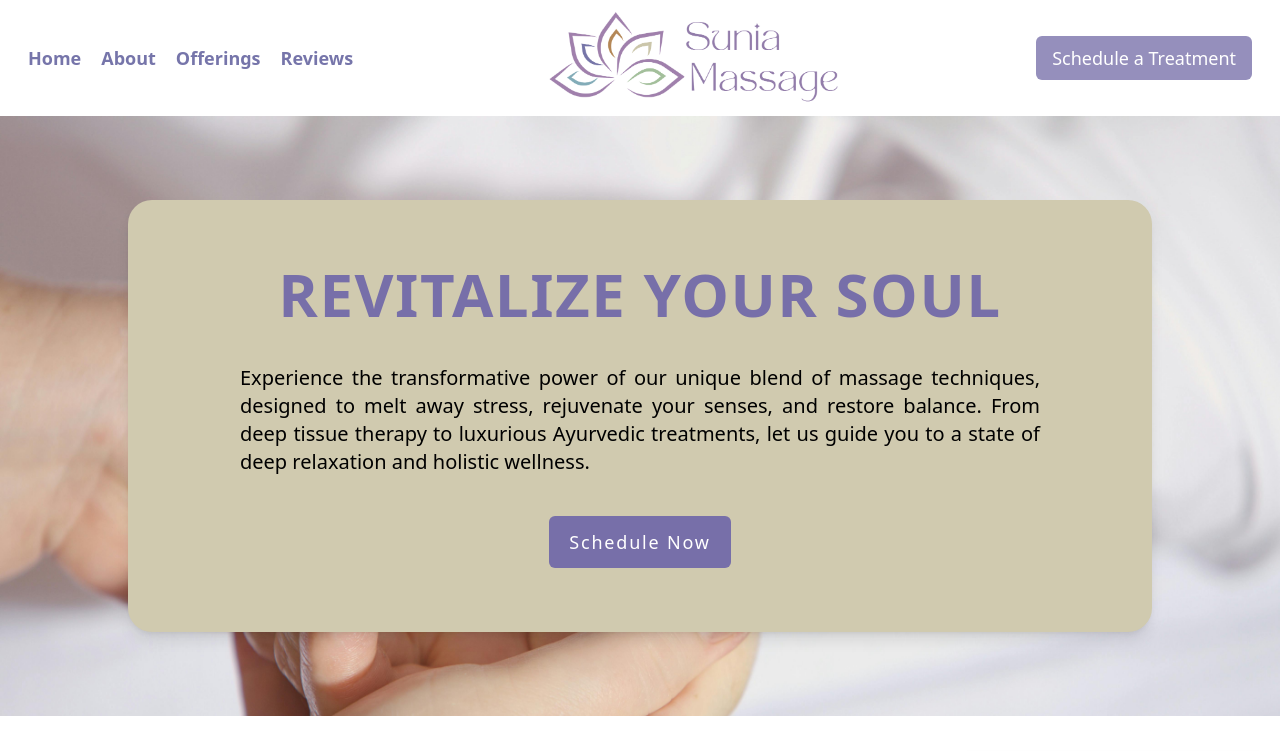
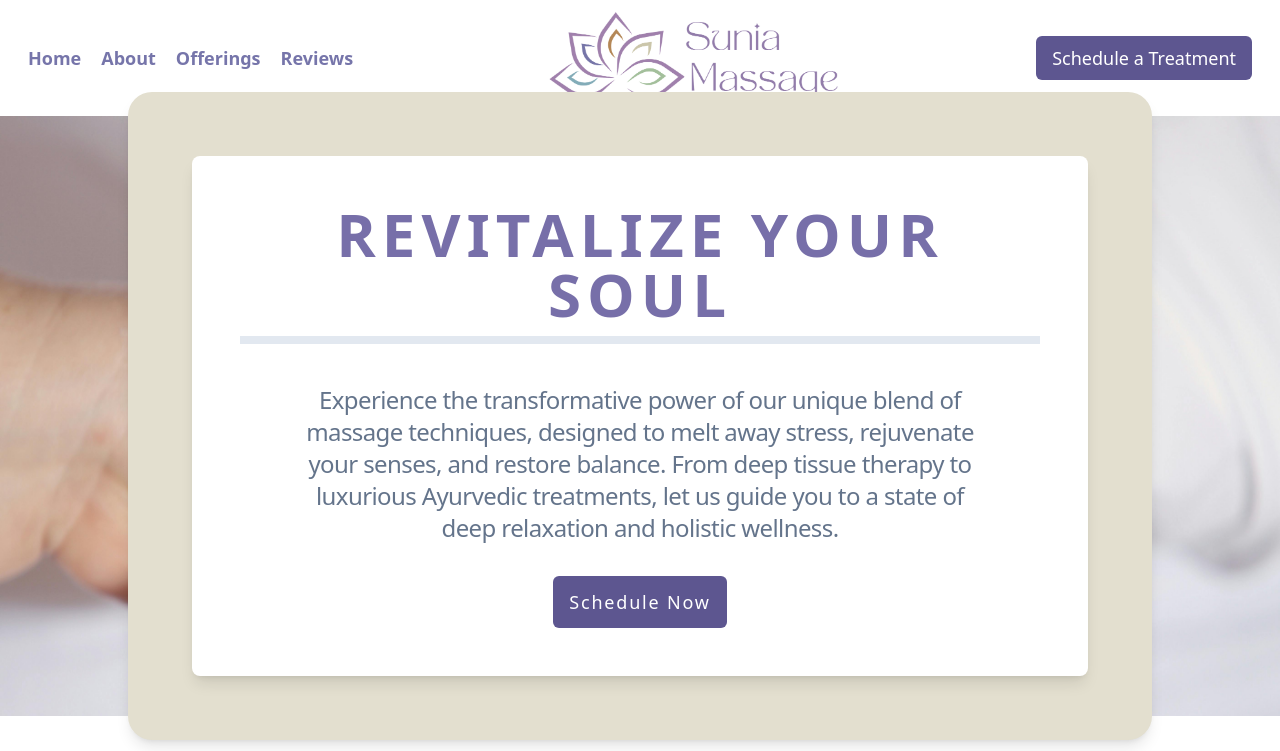
Before and after one commit to ShawnRSidwell/suniamassage, a React (Vite) app: page /home in a window 1280 px wide. Shown: the top 751 px of the page. Built offline with nearby package versions, Linux system fonts and the light colour scheme; no server answers.

Commit message:
Fix home jumbotron

```diff
--- a/src/Features/home/HomeJumbotron.jsx
+++ b/src/Features/home/HomeJumbotron.jsx
@@ -4,27 +4,32 @@ import Jumbotron from "../../ui/Jumbotron";
 function HomeJumbotron() {
   return (
     <Jumbotron image="hand" color="beige">
-      <div className="flex flex-col gap-10 ">
+      <div className="flex flex-col gap-4 md:gap-10 bg-white p-12 rounded-lg shadow-lg ">
+        <div className="text-center flex justify-center">
           <Headline
             color="text-cPurple-500"
-          className="text-4xl font-extrabold tracking-wide leading-none md:text-5xl lg:text-6xl"
+            className="text-4xl font-extrabold tracking-widest leading-none md:text-5xl lg:text-6xl"
           >
             Revitalize Your Soul
+            <hr className="border-4 mt-2 md:mt-3 border-slate-200" />
           </Headline>
-        <p className="text-sm text-white-700 font-light mx-auto lg:text-xl text-justify px-12 tracking-tightest">
+        </div>
+        <div className="flex flex-col gap-8">
+          <p className=" text-base text-slate-500 mx-auto lg:text-2xl md:px-12 tracking-tight text-center">
             Experience the transformative power of our unique blend of massage
-          techniques, designed to melt away stress, rejuvenate your senses, and
-          restore balance. From deep tissue therapy to luxurious Ayurvedic
+            techniques, designed to melt away stress, rejuvenate your senses,
+            and restore balance. From deep tissue therapy to luxurious Ayurvedic
             treatments, let us guide you to a state of deep relaxation and
             holistic wellness.
           </p>
           <div className="flex flex-col space-y-4 sm:flex-row sm:justify-center sm:space-y-0">
             <Button
               href="#"
-            className="inline-flex justify-center items-center py-3 px-5 text-lg tracking-widest font-medium text-center text-white rounded-lg bg-cPurple-500"
+              className="inline-flex justify-center items-center py-3  text-lg tracking-widest font-medium text-center text-white rounded-lg bg-cPurple-500"
             >
               Schedule Now
             </Button>
+          </div>
         </div>
       </div>
     </Jumbotron>
--- a/src/ui/Button.jsx
+++ b/src/ui/Button.jsx
@@ -2,7 +2,7 @@ function Button({ onClick, className, children }) {
   return (
     <button
       onClick={onClick}
-      className={`px-4 py-2 bg-cPurple-400 text-white rounded-md focus:outline-none hover:bg-blue-600 ${className}`}
+      className={`px-4 py-2 bg-cPurple-600 text-white rounded-md focus:outline-none hover:bg-cPurple-300 ${className}`}
     >
       {children}
     </button>
--- a/src/ui/Card.jsx
+++ b/src/ui/Card.jsx
@@ -35,7 +35,7 @@ function Card({
         <p className="mb-3 text-sm md:text-base text-gray-500 tracking-tight md:tracking-normal">
           {description}
         </p>
-        <Button className="bg-[#756DAF]">{action}</Button>
+        <Button className="">{action}</Button>
       </div>
     </a>
   );
--- a/src/ui/ElementCard.jsx
+++ /dev/null
@@ -1,14 +0,0 @@
-function ElementCard({ headline, image, children }) {
-  return (
-    <div className=" flex flex-col items-center justify-center md:w-80 md:px-6 md:py-7">
-      <img className="w-10 h-10 md:w-14 md:h-12" src={image} alt={headline} />
-      <p className="text-gray-500 font-semibold tracking-wider text-2xl  py-2 text-center">
-        {headline}
-      </p>
-
-      <p className="hidden md:block text-center text-gray-700">{children}</p>
-    </div>
-  );
-}
-
-export default ElementCard;
--- a/src/ui/Elements.jsx
+++ /dev/null
@@ -1,43 +0,0 @@
-import ElementCard from "./ElementCard";
-import Headline from "./Headline";
-
-function Elements() {
-  return (
-    <div>
-      <div className="py-8 flex flex-col items-center my-7">
-        <Headline className="mx-3 md:p-4 text-center ">
-          Harmonize the body and soul with the five Elements
-        </Headline>
-        <div className="py-6 flex justify-around md:justify-center md:gap-5 w-11/12 md:w-4/6  md:py-3 ">
-          <ElementCard headline="Air" image="/air-element.png">
-            Lorem ipsum dolor sit amet consectetur, adipisicing elit. Ducimus,
-            eligendi. Architecto ad quis aut optio. Non, quod enim! Earum maxime
-            fugiat ratione nisi.
-          </ElementCard>
-          <ElementCard headline="Earth" image="/earth-element.png">
-            Lorem ipsum dolor sit amet consectetur, adipisicing elit. Ducimus,
-            eligendi. Architecto ad quis aut optio. Non, quod enim! Earum maxime
-            fugiat ratione nisi.
-          </ElementCard>
-          <ElementCard headline="Water" image="/water-element.png">
-            Lorem ipsum dolor sit amet consectetur, adipisicing elit. Ducimus,
-            eligendi. Architecto ad quis aut optio. Non, quod enim! Earum maxime
-            fugiat ratione nisi.
-          </ElementCard>
-        </div>
-        <div className="flex  justify-around md:justify-center  w-2/3  md:gap-5 md:w-4/6  py-3">
-          <ElementCard headline="Fire" image="/fire-element.png">
-            Lorem ipsum dolor sit amet consectetur, adipisicing elit. Ducimus,
-            eligendi.
-          </ElementCard>
-          <ElementCard headline="Space" image="/space-element.png">
-            Lorem ipsum dolor sit amet consectetur, adipisicing elit. Ducimus,
-            eligendi.
-          </ElementCard>
-        </div>
-      </div>
-    </div>
-  );
-}
-
-export default Elements;
--- a/src/ui/Jumbotron.jsx
+++ b/src/ui/Jumbotron.jsx
@@ -8,12 +8,13 @@ function Jumbotron({ image, color, children }) {
   }
   switch (color) {
     case "beige":
-      boxColor = "bg-cBeige-300 w-4/5  rounded-3xl p-6 md:p-16 shadow-lg";
+      boxColor =
+        "bg-cBeige-200 mx-3 md:w-4/5  rounded-3xl p-6 md:p-16 shadow-lg md:mx-0";
   }
 
   return (
     <section className={backgroundImage}>
-      <div className="text-center w-full h-[65dvh] md:h-[75dvh] flex justify-center items-center">
+      <div className="text-center w-full py-12 md:h-[75dvh] flex justify-center items-center">
         <div className={boxColor}>
           <div className="">{children}</div>
         </div>
```
Lines whose indentation alone changed are shown as unchanged.
